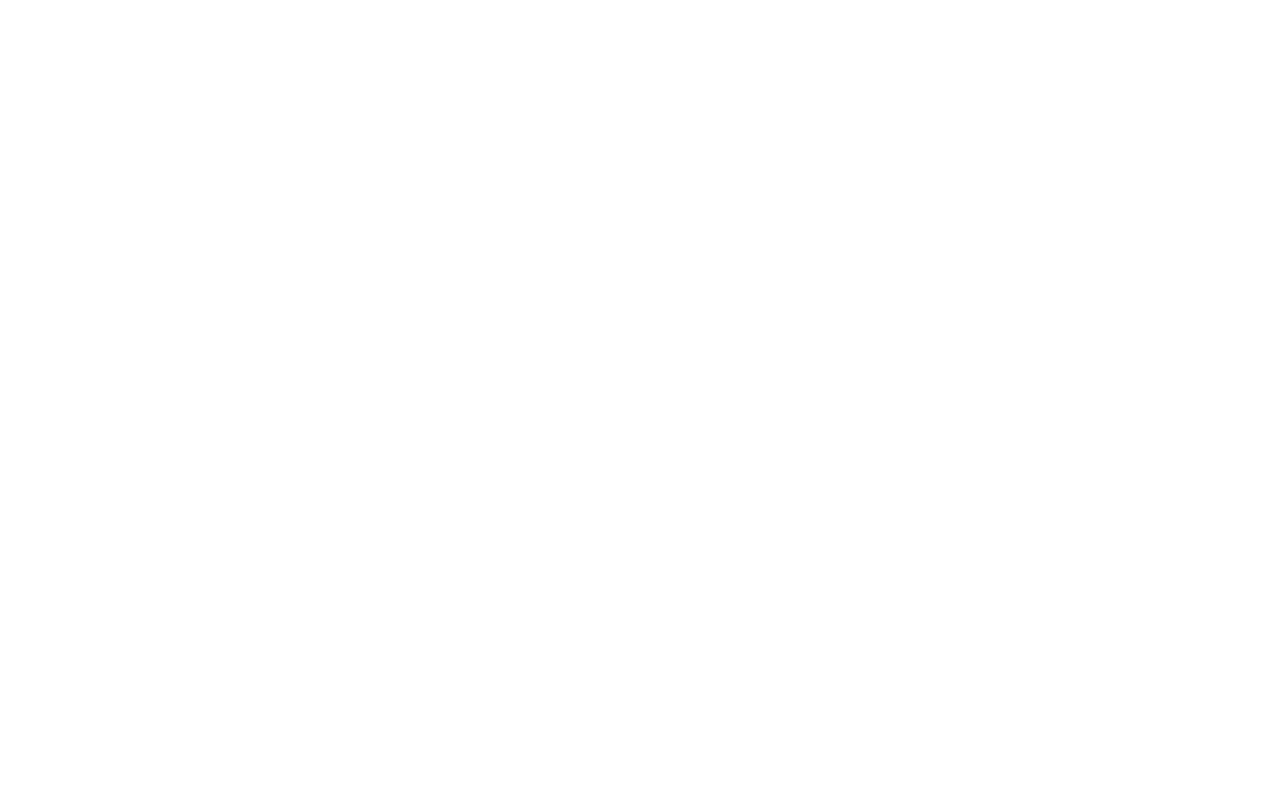
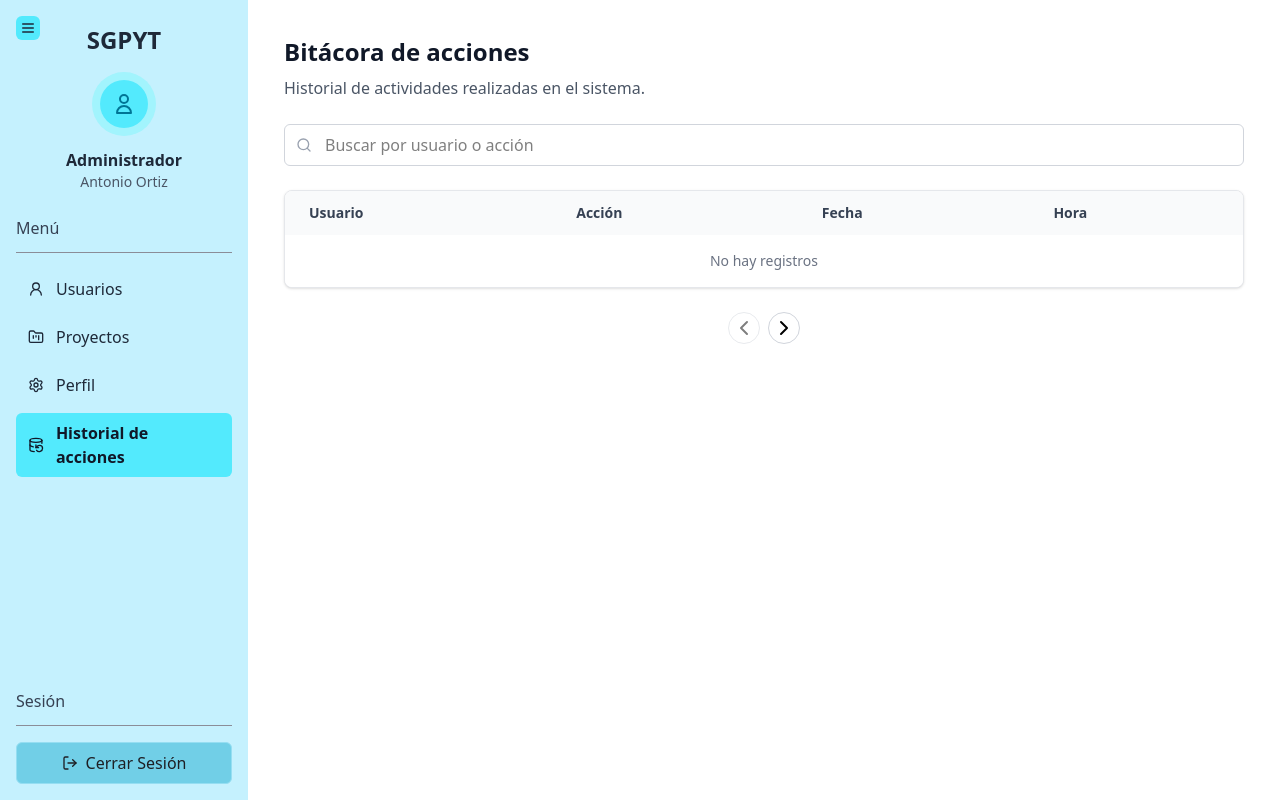
Before and after one commit to JulioCesarGutierrezRojas/SDGPYT, a React (Vite) app in the folder frontend/: page /admin/bitacora in a window 1280 px wide. Before the commit this address had no page. Built offline with nearby package versions, Linux system fonts and the light colour scheme.

Commit message:
DWII-58 ADD: pantalla para la bitacora de acciones en admin

```diff
--- a/frontend/src/components/Layouts/AdminLayout.jsx
+++ b/frontend/src/components/Layouts/AdminLayout.jsx
@@ -56,7 +56,7 @@
                                 <Settings className="w-4 h-4" />Perfil
                             </NavLink>
 
-                            <NavLink to="/admin/nada" className={({ isActive }) => `${linkBaseClasses} ${isActive ? linkActive : linkInactive}`}>
+                            <NavLink to="/admin/bitacora" className={({ isActive }) => `${linkBaseClasses} ${isActive ? linkActive : linkInactive}`}>
                                 <DatabaseBackup className="w-4 h-4" />Historial de acciones
                             </NavLink>
                         </nav>
--- /dev/null
+++ b/frontend/src/modules/admin/views/BitacoraAcciones.jsx
@@ -0,0 +1,144 @@
+import { useState } from "react";
+import { Search, ChevronLeft, ChevronRight } from "lucide-react";
+
+const BitacoraAcciones = () => {
+  const [searchTerm, setSearchTerm] = useState("");
+  const [currentPage, setCurrentPage] = useState(1);
+  const registrosPorPagina = 7;
+
+  const acciones = [ ];
+
+  const registrosFiltrados = acciones.filter(
+    (registro) =>
+      registro.usuario.toLowerCase().includes(searchTerm.toLowerCase()) ||
+      registro.accion.toLowerCase().includes(searchTerm.toLowerCase())
+  );
+
+  const totalPaginas = Math.ceil(registrosFiltrados.length / registrosPorPagina);
+  const registrosPaginados = registrosFiltrados.slice(
+    (currentPage - 1) * registrosPorPagina,
+    currentPage * registrosPorPagina
+  );
+
+  const cambiarPagina = (nuevaPagina) => {
+    if (nuevaPagina >= 1 && nuevaPagina <= totalPaginas) {
+      setCurrentPage(nuevaPagina);
+    }
+  };
+
+  return (
+    <div className="max-w-7xl mx-auto p-3">
+      <div className="mb-6">
+        <h1 className="text-2xl font-bold text-gray-900 mb-2">
+          Bitácora de acciones
+        </h1>
+        <p className="text-gray-600">
+          Historial de actividades realizadas en el sistema.
+        </p>
+      </div>
+
+      {/* Buscador */}
+      <div className="flex items-center gap-4 mb-6">
+        <div className="relative flex-1">
+          <Search className="absolute left-3 top-1/2 transform -translate-y-1/2 text-gray-400 w-4 h-4" />
+          <input
+            type="text"
+            placeholder="Buscar por usuario o acción"
+            value={searchTerm}
+            onChange={(e) => {
+              setSearchTerm(e.target.value);
+              setCurrentPage(1);
+            }}
+            className="w-full pl-10 pr-4 py-2 border border-gray-300 rounded-md bg-white focus:outline-none focus:ring-2 focus:ring-cyan-500 focus:border-transparent"
+          />
+        </div>
+      </div>
+
+      {/* Tabla */}
+      <div className="bg-white rounded-lg shadow-sm border border-gray-200 overflow-hidden">
+        <table className="w-full">
+          <thead className="bg-gray-50">
+            <tr>
+              <th className="px-6 py-3 text-left text-sm font-semibold text-gray-700">
+                Usuario
+              </th>
+              <th className="px-6 py-3 text-left text-sm font-semibold text-gray-700">
+                Acción
+              </th>
+              <th className="px-6 py-3 text-left text-sm font-semibold text-gray-700">
+                Fecha
+              </th>
+              <th className="px-6 py-3 text-left text-sm font-semibold text-gray-700">
+                Hora
+              </th>
+            </tr>
+          </thead>
+          <tbody className="bg-white divide-y divide-gray-200">
+            {registrosPaginados.length > 0 ? (
+              registrosPaginados.map((registro) => (
+                <tr key={registro.id} className="hover:bg-gray-50">
+                  <td className="px-6 py-4 text-sm font-medium text-gray-900">
+                    {registro.usuario}
+                  </td>
+                  <td className="px-6 py-4 text-sm text-gray-900">
+                    {registro.accion}
+                  </td>
+                  <td className="px-6 py-4 text-sm text-gray-900">
+                    {registro.fecha}
+                  </td>
+                  <td className="px-6 py-4 text-sm text-gray-900">
+                    {registro.hora}
+                  </td>
+                </tr>
+              ))
+            ) : (
+              <tr>
+                <td
+                  colSpan="5"
+                  className="px-6 py-4 text-center text-sm text-gray-500"
+                >
+                  No hay registros
+                </td>
+              </tr>
+            )}
+          </tbody>
+        </table>
+      </div>
+
+      {/* Paginación */}
+      <div className="flex items-center justify-center gap-2 mt-6">
+        <button
+          onClick={() => cambiarPagina(currentPage - 1)}
+          disabled={currentPage === 1}
+          className="w-8 h-8 flex items-center justify-center rounded-full border border-gray-300 text-xs hover:bg-gray-100 disabled:opacity-50"
+        >
+          <ChevronLeft />
+        </button>
+
+        {Array.from({ length: totalPaginas }, (_, i) => (
+          <button
+            key={i}
+            onClick={() => cambiarPagina(i + 1)}
+            className={`w-8 h-8 flex items-center justify-center rounded-full text-xs ${
+              currentPage === i + 1
+                ? "bg-[var(--color-azul-600)] text-white"
+                : "border border-gray-300 hover:bg-gray-100"
+            }`}
+          >
+            {i + 1}
+          </button>
+        ))}
+
+        <button
+          onClick={() => cambiarPagina(currentPage + 1)}
+          disabled={currentPage === totalPaginas}
+          className="w-8 h-8 flex items-center justify-center rounded-full border border-gray-300 text-xs hover:bg-gray-100 disabled:opacity-50"
+        >
+          <ChevronRight />
+        </button>
+      </div>
+    </div>
+  );
+};
+
+export default BitacoraAcciones;
--- a/frontend/src/modules/admin/views/userList.jsx
+++ b/frontend/src/modules/admin/views/userList.jsx
@@ -114,9 +114,7 @@
                         {paginatedUsers.map((user) => (
                             <tr key={user.id} className="hover:bg-gray-50">
                                 <td className="px-6 py-4 text-sm font-medium text-gray-900">{user.nombre} {user.apellidos}</td>
-                                <td className="px-6 py-4 text-sm text-blue-600 hover:text-blue-800">
-                                    <a href={`mailto:${user.correo}`}>{user.correo}</a>
-                                </td>
+                                <td className="px-6 py-4 text-sm text-gray-900">{user.correo}</td>
                                 <td className="px-6 py-4 text-sm text-gray-900">{user.telefono}</td>
                                 <td className="px-6 py-4 text-sm text-gray-900">{user.rol}</td>
                                 <td className="px-6 py-4 text-center">
--- a/frontend/src/router/router.jsx
+++ b/frontend/src/router/router.jsx
@@ -14,6 +14,7 @@
 import MyUserProfile from "../modules/user/views/profile/UserProfile";
 import Categorias from "../modules/user/views/Categories";
 import AdminCategories from "../modules/user/views/AdminCategories.jsx";
+import BitacoraAcciones from "../modules/admin/views/BitacoraAcciones.jsx";
 
 const AppRouter = () => {
   return (
@@ -30,6 +31,7 @@
           <Route path="perfil" element={<UserProfile />} />
           <Route path="proyectos" element={<ProjectsAdmin />} />
           <Route path="categorias/:proyectoId" element={<ListarCategoriasTotales />} />
+          <Route path="bitacora" element={<BitacoraAcciones />} />
         </Route>
 
         <Route path="/user" element={<UserLayout />}>
```
